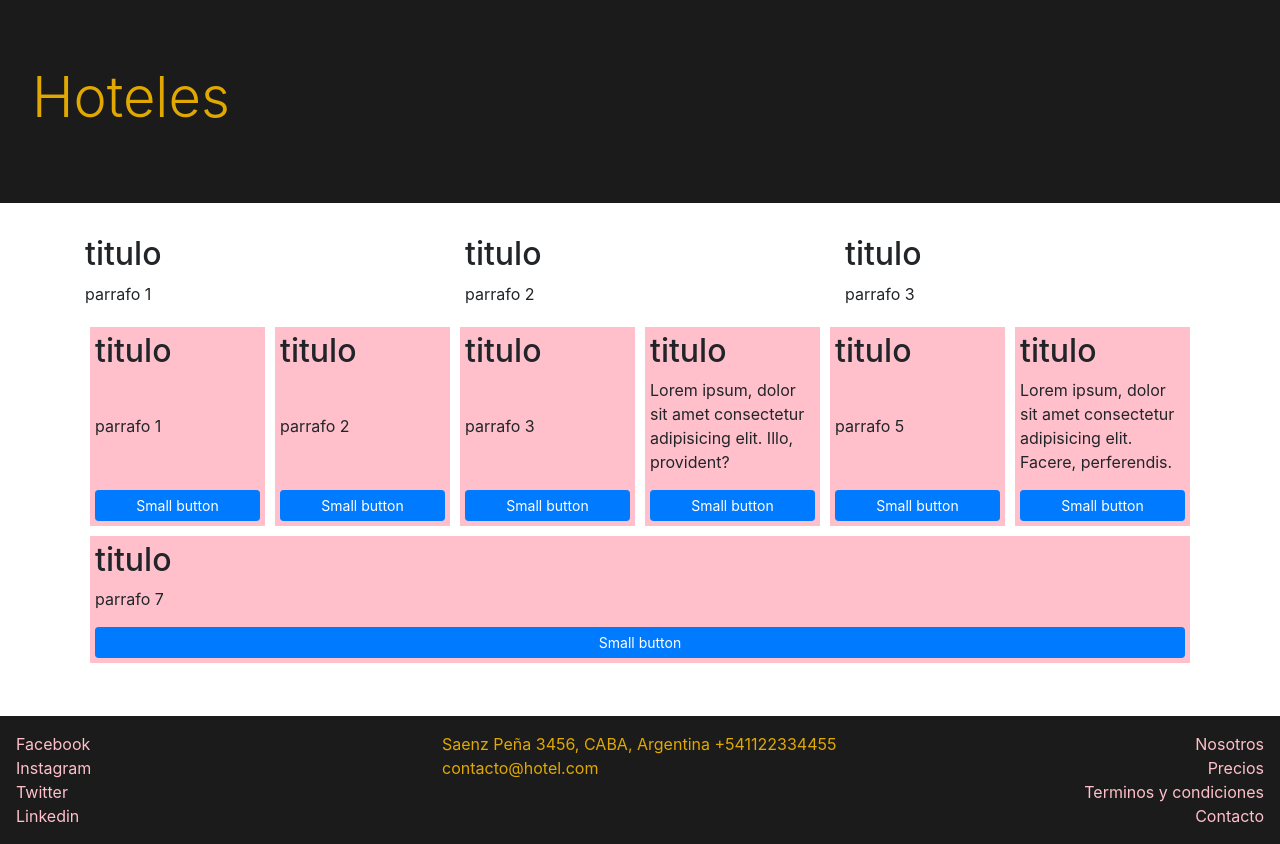
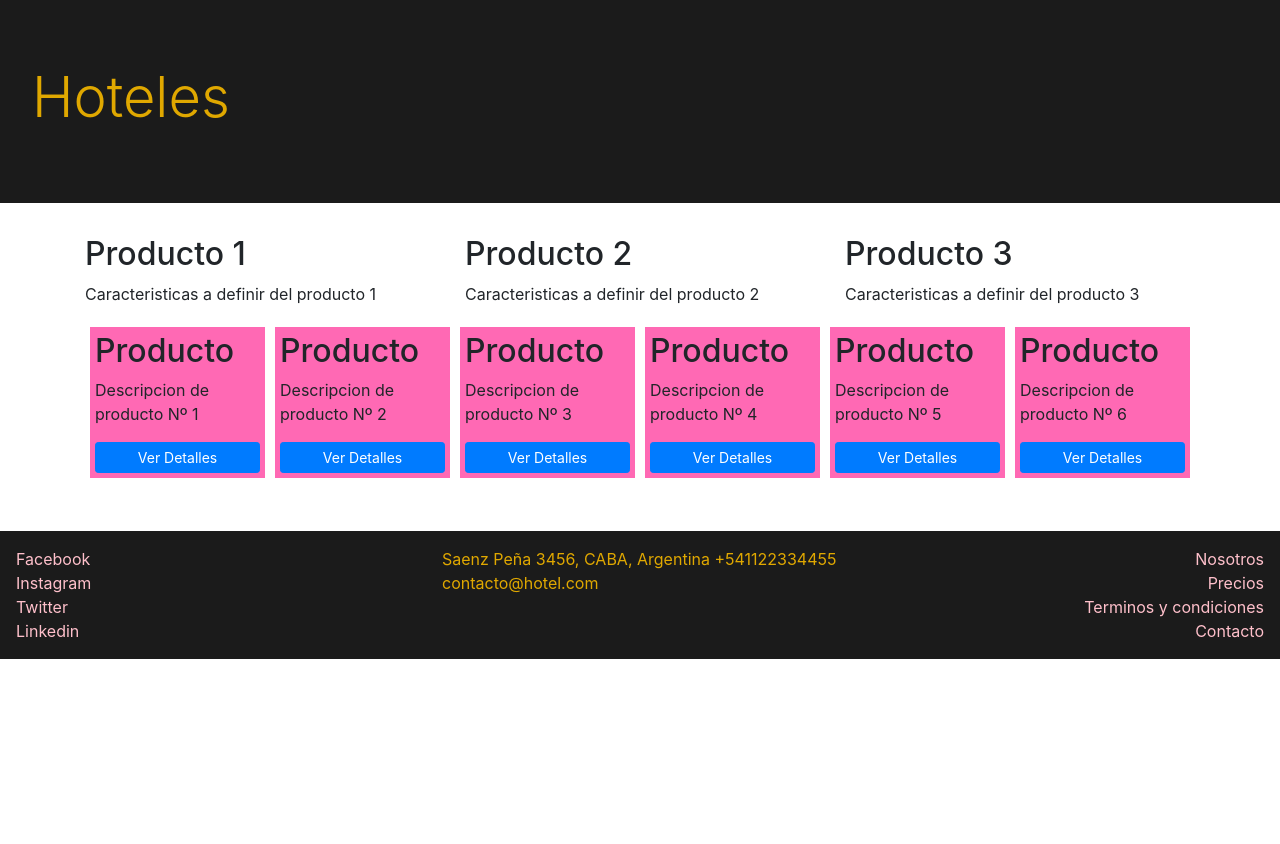
Before and after one commit to fedeatanasoff/coursera-bootstrap, a website: page index.html in a window 1280 px wide. After the commit the page ends 800 px from the top, so only its background shows below. Drawn offline with nearby package versions, Linux system fonts and the light colour scheme.

Commit message:
entrega semana 1

```diff
--- a/css/main.css
+++ b/css/main.css
@@ -16,7 +16,7 @@ footer a {
 }
 
 .card-hotel {
-  background-color: pink;
+  background-color: hotpink;
   flex: 1 150px;
   padding: 5px;
   margin: 5px;
--- a/index.html
+++ b/index.html
@@ -35,79 +35,72 @@
     <div class="container">
       <div class="row">
         <div class="col-sm-4">
-          <h2>titulo</h2>
-          <p>parrafo 1</p>
+          <h2>Producto 1</h2>
+          <p>Caracteristicas a definir del producto 1</p>
         </div>
         <div class="col-sm-4">
-          <h2>titulo</h2>
-          <p>parrafo 2</p>
+          <h2>Producto 2</h2>
+          <p>Caracteristicas a definir del producto 2</p>
         </div>
         <div class="col-sm-4">
-          <h2>titulo</h2>
-          <p>parrafo 3</p>
+          <h2>Producto 3</h2>
+          <p>Caracteristicas a definir del producto 3</p>
         </div>
       </div>
       <div class="d-flex flex-wrap justify-content-around">
+        <!-- producto 1 -->
         <div class="card-hotel">
-          <h2>titulo</h2>
-          <p>parrafo 1</p>
+          <h2>Producto</h2>
+          <p>Descripcion de producto Nº 1</p>
           <button type="button" class="btn btn-primary btn-sm">
-            Small button
+            Ver Detalles
           </button>
         </div>
+        <!-- producto 2 -->
         <div class="card-hotel">
-          <h2>titulo</h2>
-          <p>parrafo 2</p>
+          <h2>Producto</h2>
+          <p>Descripcion de producto Nº 2</p>
           <button type="button" class="btn btn-primary btn-sm">
-            Small button
+            Ver Detalles
           </button>
         </div>
+        <!-- producto 3 -->
         <div class="card-hotel">
-          <h2>titulo</h2>
-          <p>parrafo 3</p>
+          <h2>Producto</h2>
+          <p>Descripcion de producto Nº 3</p>
           <button type="button" class="btn btn-primary btn-sm">
-            Small button
+            Ver Detalles
           </button>
         </div>
+        <!-- producto 4 -->
         <div class="card-hotel">
-          <h2>titulo</h2>
-          <p>
-            Lorem ipsum, dolor sit amet consectetur adipisicing elit. Illo,
-            provident?
-          </p>
+          <h2>Producto</h2>
+          <p>Descripcion de producto Nº 4</p>
           <button type="button" class="btn btn-primary btn-sm">
-            Small button
+            Ver Detalles
           </button>
         </div>
+        <!-- producto 5 -->
         <div class="card-hotel">
-          <h2>titulo</h2>
-          <p>parrafo 5</p>
+          <h2>Producto</h2>
+          <p>Descripcion de producto Nº 5</p>
           <button type="button" class="btn btn-primary btn-sm">
-            Small button
+            Ver Detalles
           </button>
         </div>
+        <!-- producto 6 -->
         <div class="card-hotel">
-          <h2>titulo</h2>
-          <p>
-            Lorem ipsum, dolor sit amet consectetur adipisicing elit. Facere,
-            perferendis.
-          </p>
+          <h2>Producto</h2>
+          <p>Descripcion de producto Nº 6</p>
           <button type="button" class="btn btn-primary btn-sm">
-            Small button
-          </button>
-        </div>
-        <div class="card-hotel">
-          <h2>titulo</h2>
-          <p>parrafo 7</p>
-          <button type="button" class="btn btn-primary btn-sm">
-            Small button
+            Ver Detalles
           </button>
         </div>
       </div>
     </div>
     <footer class="mt-5">
       <div class="row">
-        <div class="col-sm-4 d-flex flex-column align-items-start">
+        <div class="col-sm-4 d-flex flex-column align-items-start ">
           <a href="#">Facebook</a>
           <a href="#">Instagram</a>
           <a href="#">Twitter</a>
```
